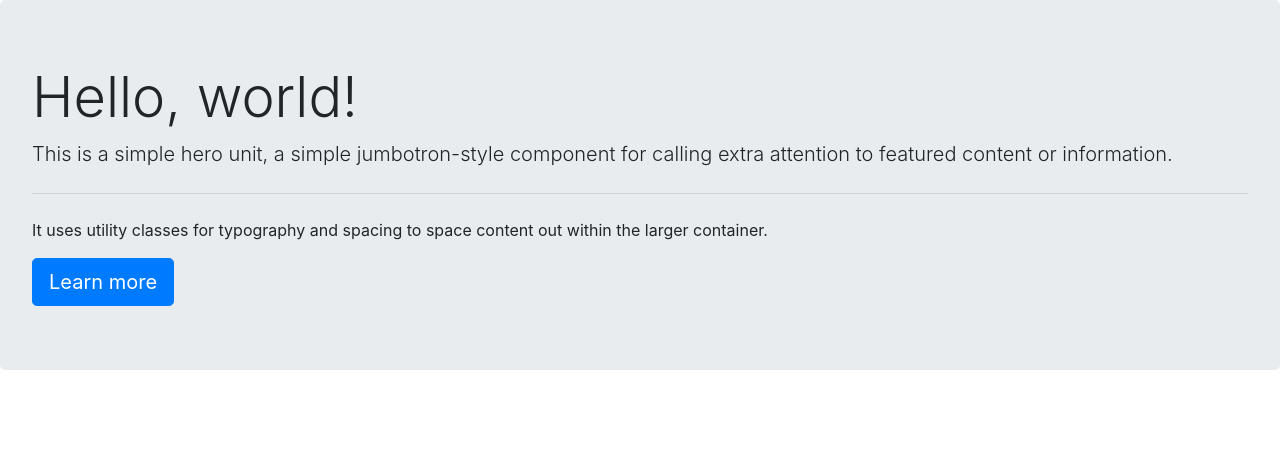
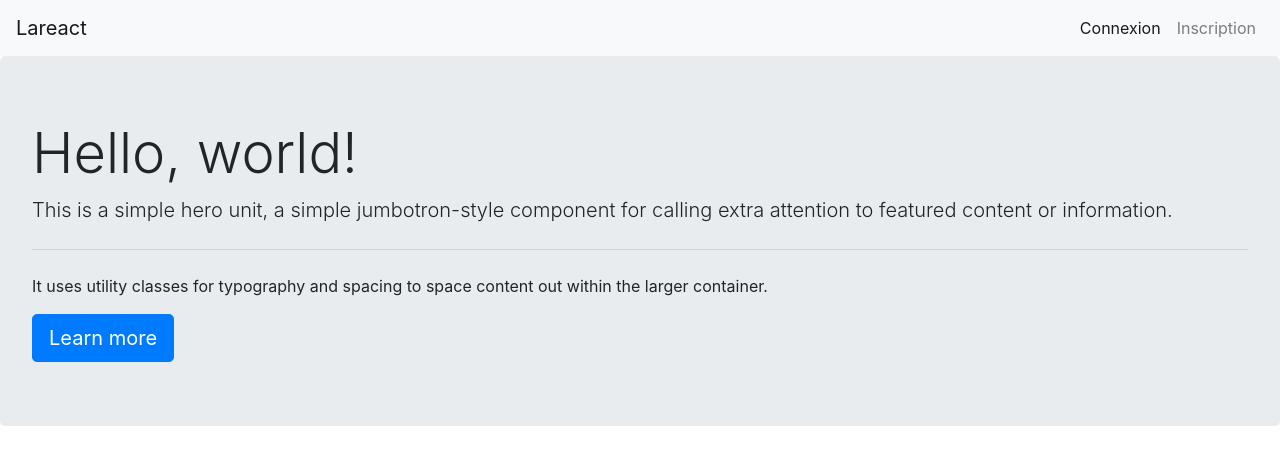
Before and after one commit to Jojotartiflette/Laravel-Api-React-JS, a React (Create React App) app in the folder app_react/: page / in a window 1280 px wide. Shown: the top 464 px of the page. Built offline with nearby package versions, Linux system fonts and the light colour scheme.

Commit message:
Create Router Component + Navbar Component

```diff
--- a/app_react/src/App.js
+++ b/app_react/src/App.js
@@ -1,12 +1,16 @@
 import React from 'react';
+import { BrowserRouter as Router } from 'react-router-dom';
 import './App.css';
+import AppRouter from './components/AppRouter';
 import Home from './components/Home';
 import Welcome from './components/Welcome';
 
 function App() {
   return (
     <>
-      <Home />
+      <Router>
+        <AppRouter/>
+      </Router>
     </>
   );
 }
--- /dev/null
+++ b/app_react/src/components/AppRouter.js
@@ -0,0 +1,17 @@
+import React from 'react';
+import { Route, Switch } from 'react-router-dom';
+import Home from './Home';
+
+
+class AppRouter extends React.Component
+{
+    render() {
+        return (
+            <Switch>
+                <Route exact path="/" component={Home} />
+            </Switch>
+        );
+    }
+}
+
+export default AppRouter;
--- a/app_react/src/components/Home.js
+++ b/app_react/src/components/Home.js
@@ -1,4 +1,5 @@
 import React from 'react';
+import Navbar from './Navbar';
 
 class Home extends React.Component
 {
@@ -10,6 +11,7 @@ class Home extends React.Component
     render() {
         return (
             <>
+            <Navbar />
                 <div class="jumbotron">
                     <h1 class="display-4">Hello, world!</h1>
                     <p class="lead">This is a simple hero unit, a simple jumbotron-style component for calling extra attention to featured content or information.</p>
--- /dev/null
+++ b/app_react/src/components/Navbar.js
@@ -0,0 +1,36 @@
+import React from 'react';
+import { Link } from 'react-router-dom';
+
+class Navbar extends React.Component
+{
+    constructor() {
+        super();
+        this.state = {};
+    }
+
+    render() {
+        return (
+            <>
+                <nav class="navbar navbar-expand-lg navbar-light bg-light">
+                    <Link class="navbar-brand" to="/">Lareact</Link>
+                    <button class="navbar-toggler" type="button" data-toggle="collapse" data-target="#navbarSupportedContent" aria-controls="navbarSupportedContent" aria-expanded="false" aria-label="Toggle navigation">
+                        <span class="navbar-toggler-icon"></span>
+                    </button>
+
+                    <div class="collapse navbar-collapse" id="navbarSupportedContent">
+                        <ul class="navbar-nav ml-auto">
+                            <li class="nav-item active">
+                                <Link class="nav-link" to="/login">Connexion</Link>
+                            </li>
+                            <li class="nav-item">
+                                <Link class="nav-link" to="/register">Inscription</Link>
+                            </li>
+                        </ul>
+                    </div>
+                </nav>
+            </>
+        );
+    }
+}
+
+export default Navbar;
```
